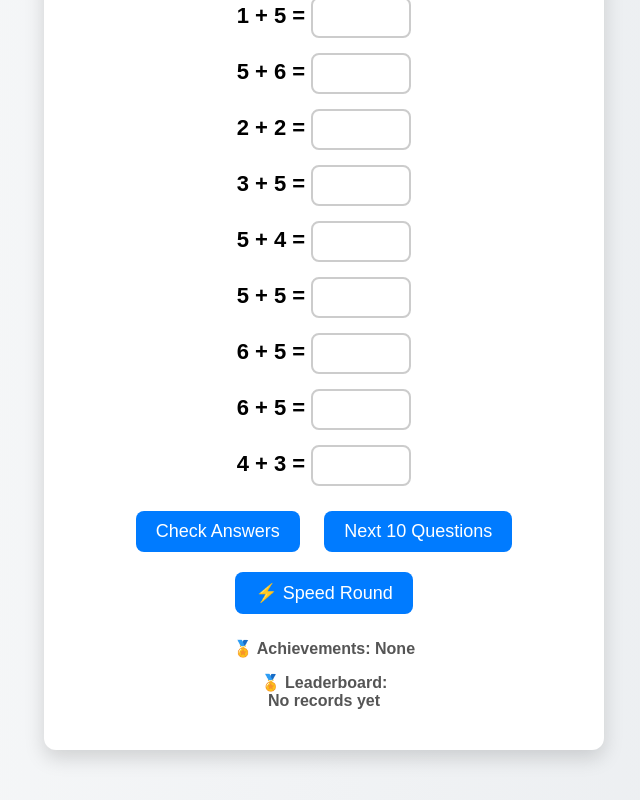
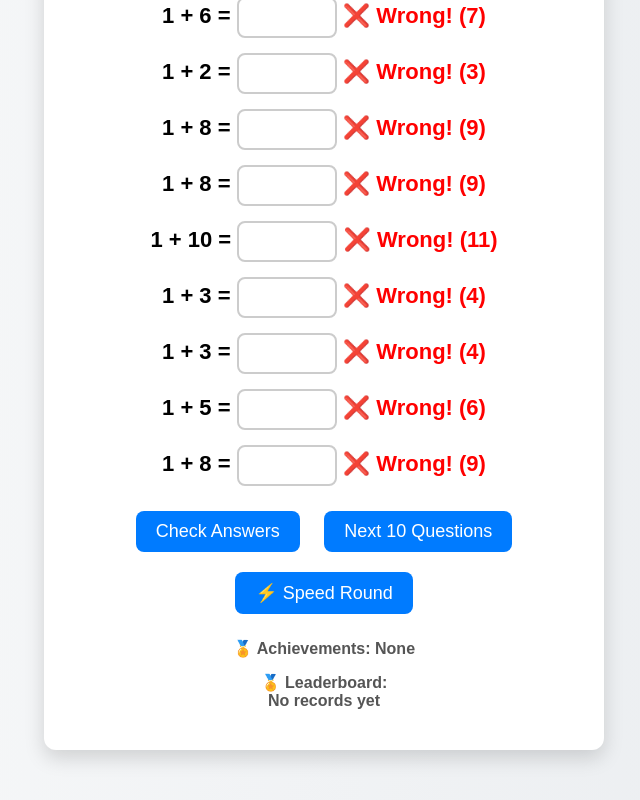
Before and after one commit to TheDevOpsEng/math, a plain HTML site: page index.html in a window 1280 px wide. Both pictures are taken after a click on the button "Check Answers". Shown: the part 297-1097 px from the top of the page, without its empty margins (316-956 px from the left). Drawn offline with Linux system fonts and the light colour scheme.

Commit message:
Update index.html

```diff
--- a/index.html
+++ b/index.html
@@ -119,9 +119,6 @@
         let startTime;
         let timerInterval;
         let timerStarted = false;
-        let leaderboard = JSON.parse(localStorage.getItem("leaderboard")) || [];
-        let badgeEarned = false;
-        let funMessages = ["Keep going! You're a math star! ⭐", "Great job! You’re improving! 🚀", "Amazing effort! Keep it up! 🎯"];
 
         function generateQuestions() {
             let container = document.getElementById("questions-container");
@@ -130,8 +127,8 @@
             timerStarted = false;
 
             for (let i = 1; i <= 10; i++) {
-                let num1 = Math.floor(Math.random() * (level + 5)) + 1;
-                let num2 = Math.floor(Math.random() * (level + 5)) + 1;
+                let num1 = level;
+                let num2 = Math.floor(Math.random() * 10) + 1;
                 let questionText = `${num1} + ${num2} =`;
                 let answer = num1 + num2;
 
@@ -158,9 +155,23 @@
             }
         }
 
+        function checkAnswers() {
+            for (let i = 1; i <= 10; i++) {
+                let userAnswer = document.getElementById(`answer-${i}`).value;
+                let correctAnswer = questions[i - 1].answer;
+                let resultSpan = document.getElementById(`result-${i}`);
+                if (parseInt(userAnswer) === correctAnswer) {
+                    resultSpan.textContent = "✅ Correct!";
+                    resultSpan.style.color = "green";
+                } else {
+                    resultSpan.textContent = `❌ Wrong! (${correctAnswer})`;
+                    resultSpan.style.color = "red";
+                }
+            }
+        }
+
         function nextQuestions() {
             generateQuestions();
-            document.getElementById("next-btn").disabled = false;
         }
 
         function startChallengeMode() {
```
